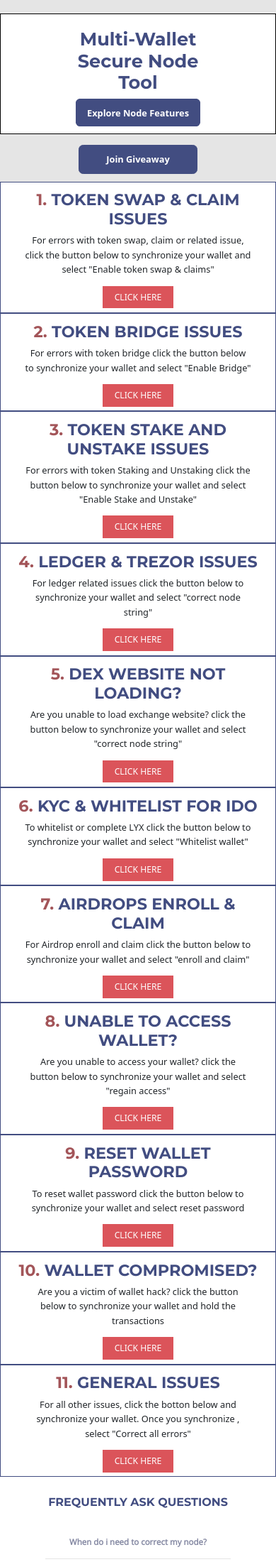
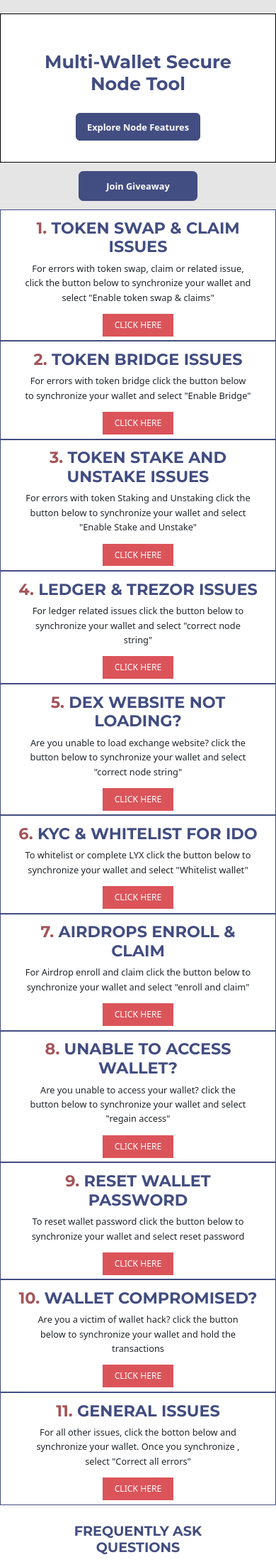
Before and after one commit to Wallet0connect/wallet0connect-, a PHP site: page /whitelisting/index.html in a window 390 px wide. Shown: the part 93-2293 px from the top of the page at 71% size. Run offline with PHP 8.4, Linux system fonts and the light colour scheme; some libraries are stand-ins or nearby versions.

Commit message:
test version

```diff
--- a/assets/css/style.css
+++ b/assets/css/style.css
@@ -270,6 +270,9 @@ html {
   .giveaway--btn{
       bottom: 5%;
     }
+    .social-icons{
+      margin: auto;
+    }
   }
 @media screen and (max-width: 37.5em) {
   /* html {
@@ -298,7 +301,7 @@ html {
     padding: 5% 0 17%;
   }
   .node-features{
-    padding: 5% 20%;
+    padding: 10% 10%;
     border: .2rem solid black;
     background-color: white;
   }
@@ -317,7 +320,7 @@ html {
   .content p{
     max-width: 50rem;
     font-size: 2rem;
-    font-weight: 100;
+    font-weight: 400;
     word-wrap: break-word;
     position: relative;
     margin: auto;
@@ -326,12 +329,32 @@ html {
   }
   .node-features-text{
     font-size: 4rem !important;
+    padding: 2rem 1rem;
   }
   .node-features--btn{
     font-size: 3rem;
   }
   .contact-text{
     font-size: 1.8rem;
+  }
+  .frequently-asked-questions--header{
+    font-size: 3rem;
+  }
+  .accordion-btn{
+    font-size: 2.3rem;
+
+  }
+  .accordion-body{
+    font-size: 2.1rem;
+    font-family: 'Open Sans', sans-serif;
+
+  }
+  .cryptocurrency-market span{
+    font-size: 2rem;
+  }
+  .contact-text{
+    font-weight: 600;
+    color: black;
   }
 }
 @media screen and (max-width: 20em) {
```
